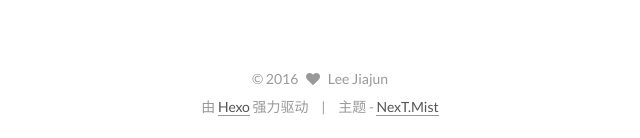
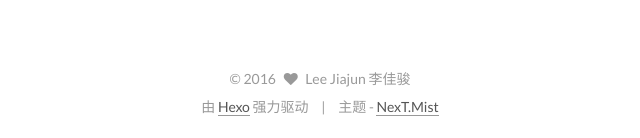
Before and after one commit to leejiajun/leejiajun.github.io, a plain HTML site: page 2016/07/30/hello-world/index.html in a window 1280 px wide. Shown: the part 1489-1627 px from the top of the page, 160-800 px from the left. Drawn offline with nearby package versions, Linux system fonts and the light colour scheme; some packages are replaced by stand-ins of ours; a script that the page names is missing.

Commit message:
Site updated: 2016-07-30 17:52:36

```diff
--- a/2016/07/30/hello-world/index.html
+++ b/2016/07/30/hello-world/index.html
@@ -444,8 +444,8 @@ Quick">
         <div class="site-author motion-element" itemprop="author" itemscope itemtype="http://schema.org/Person">
           <img class="site-author-image" itemprop="image"
                src="/uploads/jiajun.png"
-               alt="Lee Jiajun" />
-          <p class="site-author-name" itemprop="name">Lee Jiajun</p>
+               alt="Lee Jiajun 李佳骏" />
+          <p class="site-author-name" itemprop="name">Lee Jiajun 李佳骏</p>
           <p class="site-description motion-element" itemprop="description">I am now a Ph.D. student at State Key Laboratory of Computer Architecture in   The Institute of Computing Technology of the Chinese Academy of Sciences under supervision of Professor Yihe Han and Professor Xiaowei Li.</p>
         </div>
         <nav class="site-state motion-element">
@@ -506,7 +506,7 @@ Quick">
   <span class="with-love">
     <i class="fa fa-heart"></i>
   </span>
-  <span class="author" itemprop="copyrightHolder">Lee Jiajun</span>
+  <span class="author" itemprop="copyrightHolder">Lee Jiajun 李佳骏</span>
 </div>
 
 <div class="powered-by">
```
Also changed, not shown: 2016/07/30/test/index.html (+3 -3 lines), 404.html (+3 -3 lines), about.html (+3 -3 lines), archives/2016/07/index.html (+3 -3 lines), archives/2016/index.html (+3 -3 lines), archives/index.html (+3 -3 lines), index.html (+3 -3 lines).
